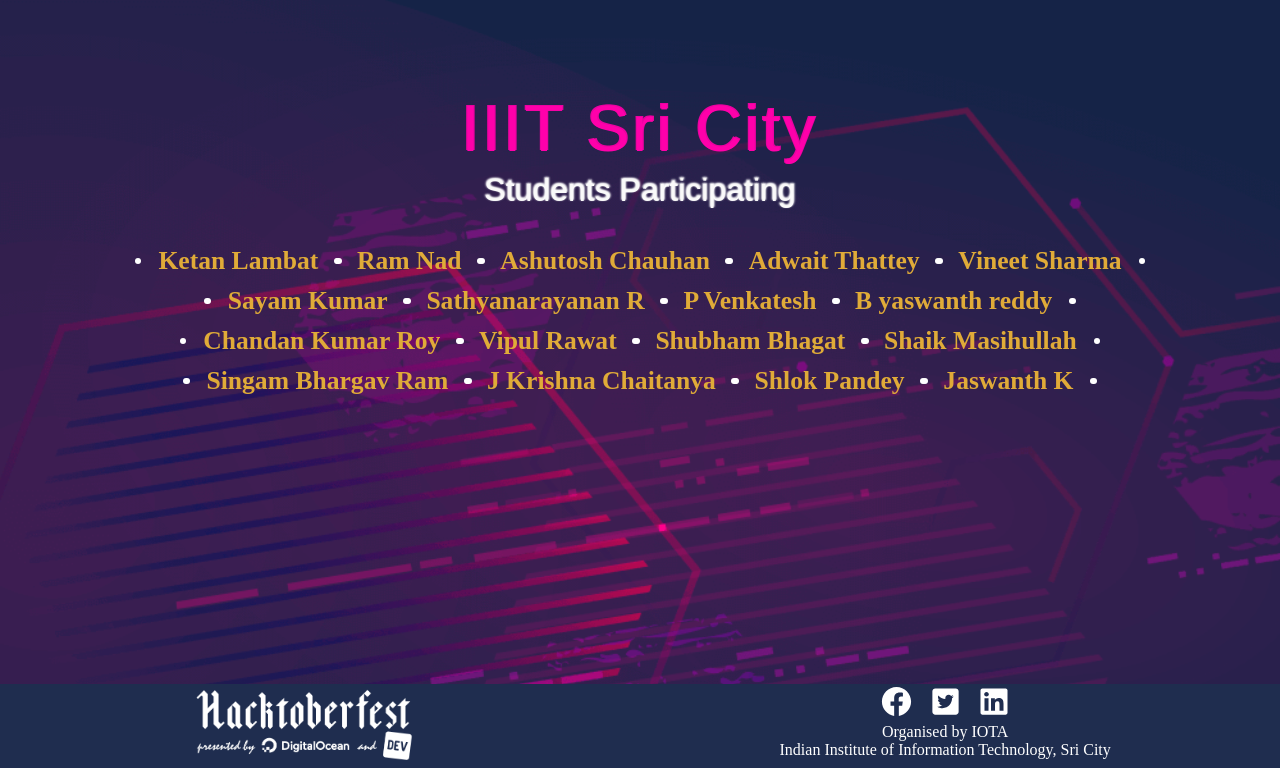
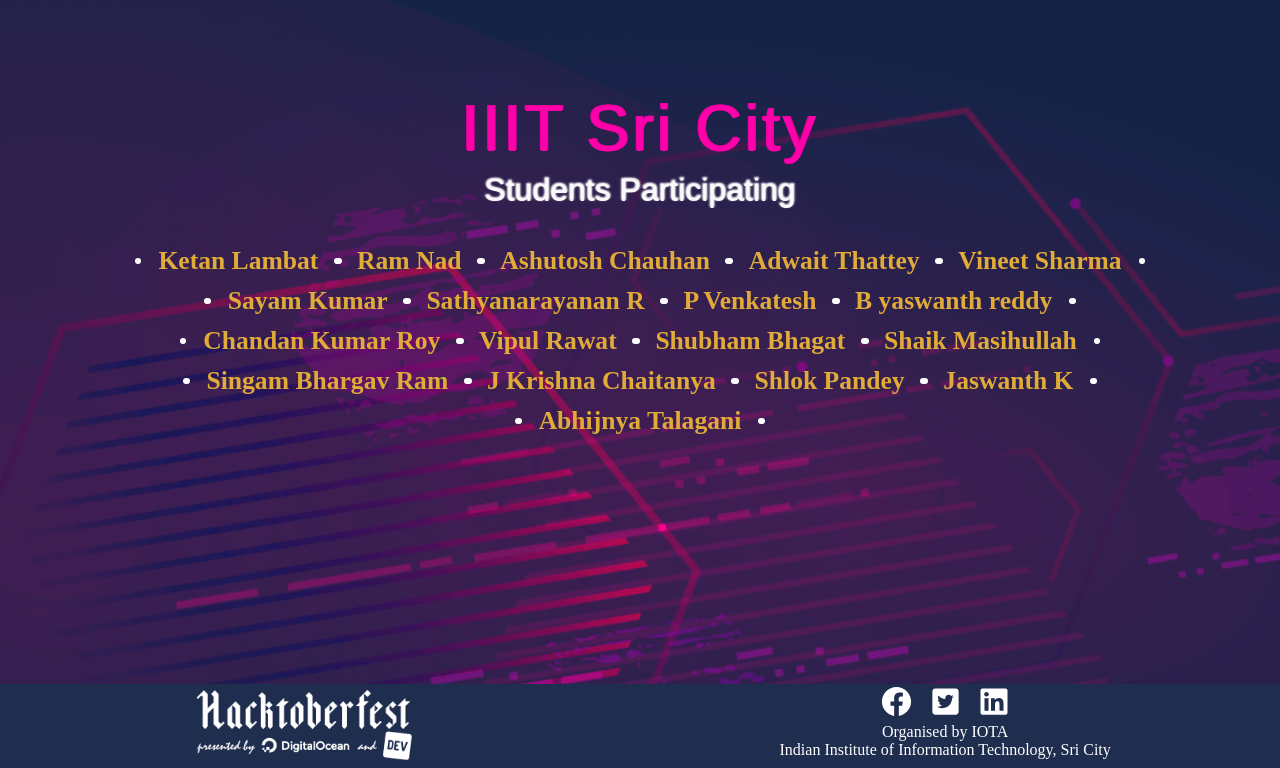
Before and after one commit to Project-Club-IIITS/hacktoberfest2019-participants, a Jekyll site: the page index.html, which Jekyll copies as it is, in a window 1280 px wide, cut to the strip 132-900 px from the top of the page. Built offline with Jekyll 4.4.1, drawn with Linux system fonts in a browser that asks for light colours; some web fonts are replaced.

Commit message:
Adding Abhijnya Talagani

```diff
--- a/index.html
+++ b/index.html
@@ -63,6 +63,7 @@
                 <li><a href="https://github.com/chaitanya531">J Krishna Chaitanya</a></li>
                 <li><a href="https://github.com/b30wulffz">Shlok Pandey</a></li>
                 <li><a href="https://github.com/JazzKriss21">Jaswanth K</a></li>
+                <li><a href="https://github.com/abhijnyatalagani">Abhijnya Talagani</a></li>
 
             </ul>
         </div>
```
